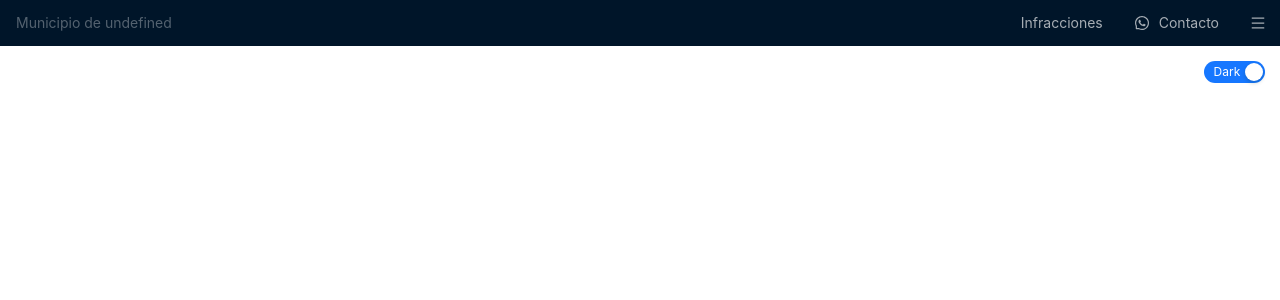
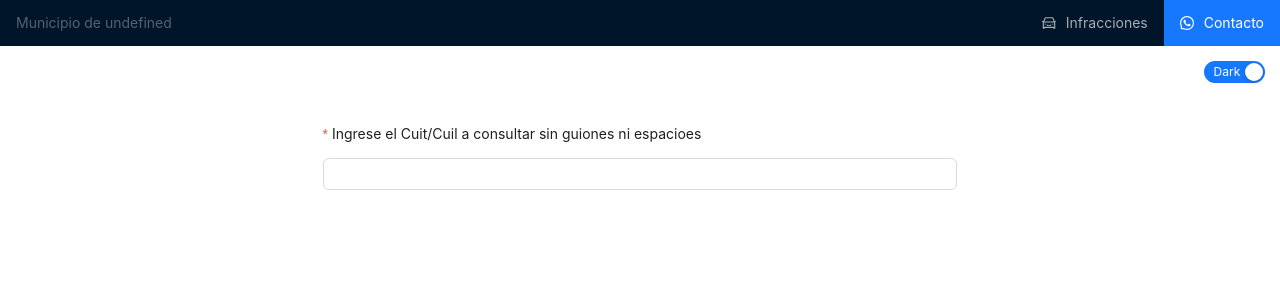
Before and after one commit to santi4246/app-municipio, a React (Create React App) app: page /infracciones in a window 1280 px wide. Shown: the top 300 px of the page. Built offline with nearby package versions, Linux system fonts and the light colour scheme.

Commit message:
feat/Navigation

```diff
--- a/package.json
+++ b/package.json
@@ -43,5 +43,8 @@
       "last 1 firefox version",
       "last 1 safari version"
     ]
+  },
+  "devDependencies": {
+    "react-router-dom": "^7.3.0"
   }
 }
--- a/src/App.css
+++ b/src/App.css
@@ -1,78 +1,28 @@
+*{
+  padding: 0;
+  margin: 0;
+  box-sizing: border-box;
+}
+
 .App {
   text-align: center;
 }
 
-.App-logo {
-  height: 40vmin;
-  pointer-events: none;
+.content {
+  display: flex;
+  flex-direction: column;
+  align-items: center;
+  justify-content: flex-start;
+  position: relative;
+  height: 85vh;
+  width: 90%;
+  margin: 0 auto;
 }
 
-.sidebar {
-  display: none;
-  flex-direction: column;
-  align-items: flex-start;
-  justify-content: flex-start;
-  position: fixed;
-  top: 0;
-  right: 0;
-  height: 100vh;
-  width: 250px;
-  z-index: 999;
-  background-color: white;
-  backdrop-filter: blur(10px);
-  box-shadow: -10px 0 10px rgba(0, 0, 0, 0.1);
-}
-
-.sidebar li {
-  width: 100%;
-}
-
-.sidebar a {
-  width: 100%;
-}
-
-.menu-button{
-  display: none;
-}
-
-@media (prefers-reduced-motion: no-preference) {
-  .App-logo {
-    animation: App-logo-spin infinite 20s linear;
-  }
-  .hideMobile {
-    display: none;
-  }
-  .menu-button{
-    display: block;
-  }
+.space {
+  padding: 20px;
 }
 
 @media(max-width: 400px){
-  .sidebar {
-    width: 100%;
-  }
+
 }
-
-.App-header {
-  background-color: #282c34;
-  min-height: 100vh;
-  display: flex;
-  flex-direction: column;
-  align-items: center;
-  justify-content: center;
-  font-size: calc(10px + 2vmin);
-  color: white;
-}
-
-.App-link {
-  color: #61dafb;
-}
-
-@keyframes App-logo-spin {
-  from {
-    transform: rotate(0deg);
-  }
-  to {
-    transform: rotate(360deg);
-  }
-}
--- a/src/App.tsx
+++ b/src/App.tsx
@@ -1,70 +1,17 @@
+import { Route, Routes } from 'react-router-dom';
 import './App.css';
-import { Menu, MenuTheme, Switch, type MenuProps } from 'antd';
-import { MenuOutlined, WhatsAppOutlined } from '@ant-design/icons';
-import { useState } from 'react';
-
-type MenuItem = Required<MenuProps>['items'][number];
-
-const showSideBar = () => {
-  console.log("Show Menu");
-  /* const sidebar = document.querySelector('.sidebar');
-  sidebar.style.display = 'flex'; */
-}
-
-const items: MenuItem[] = [
-  {
-    label: `Municipio de ${process.env.REACT_APP_NOMBRE_MUNICIPIO}`,
-    key: 'logo',
-    style: { marginRight: 'auto', opacity: '0.5', pointerEvents: 'none' },
-  },
-  {
-    label: 'Infracciones',
-    key: 'infracciones',
-  },
-  {
-    label: 'Contacto',
-    key: 'contacto',
-    icon: <WhatsAppOutlined />,
-  },
-  {
-    label: '',
-    key: 'menu',
-    icon: <MenuOutlined />,
-    style: { opacity: '1', paddingRight: '5px' },
-    onClick: () => showSideBar
-  },
-];
+import FormContact from './components/Contact/FormContact';
+import Home from './components/Home/Home';
+import MainLayout from './components/MainLayout/MainLayout';
 
 function App() {
-  const [current, setCurrent] = useState('');
-  const [theme, setTheme] = useState<MenuTheme>('dark');
-  const [hovered, setHovered] = useState(false);
-  const handleMouseEnter = () => setHovered(true);
-  const handleMouseLeave = () => setHovered(false);
-
-  const onClick: MenuProps['onClick'] = (e) => {
-    console.log('click ', e);
-    setCurrent(e.key);
-  };
-
-  const changeTheme = (value: boolean) => {
-    setTheme(value ? 'dark' : 'light');
-  };
-
   return (
-    <div>
-      <Menu onClick={onClick} selectedKeys={[current]} mode="horizontal" items={items} style = {{}} theme = { theme }/>
-      <Menu onClick={onClick} selectedKeys={[current]} mode="vertical" items={items} className = 'sidebar' theme = { theme }/>
-      <div style = {{ margin: '15px 15px' }}>
-      <Switch
-        checked={theme === 'dark'}
-        onChange={changeTheme}
-        checkedChildren="Dark"
-        unCheckedChildren="Light"
-        style = {{ display: 'flex', marginLeft: 'auto' }}
-      />
-      </div>
-    </div>
+    <MainLayout>
+      <Routes>
+        <Route path="/infracciones" element={<Home />} />
+        <Route path="/contact" element={<FormContact />} />
+      </Routes>
+    </MainLayout>
   )
 }
 
--- /dev/null
+++ b/src/components/Contact/FormContact.tsx
@@ -0,0 +1,15 @@
+import { Space } from 'antd';
+import { Content } from 'antd/es/layout/layout';
+import "../../App.css";
+
+const FormContact = () => {
+    return(
+        <Content className = 'content'>
+            <Space className = 'space'>
+                <h3>Página en construcción Home</h3>
+            </Space>
+        </Content>
+    )
+};
+
+export default FormContact;
--- /dev/null
+++ b/src/components/Home/Home.tsx
@@ -0,0 +1,34 @@
+import { Form, Input, Space } from 'antd';
+import { Content } from 'antd/es/layout/layout';
+import "../../App.css";
+
+const Home = () => {
+    return (
+        <Content className = 'content'>
+            <Space className = 'space'>
+                <Form
+                initialValues={{
+                    ["CuitCuil"]: "",
+                }}
+                style = {{ width: '100%' }}
+                >
+                    <Form.Item
+                    rules = {[
+                        { required: true, message: "Campo requerido" }
+                    ]}
+                    required
+                    name = { "CuitCuil" }
+                    label = "Ingrese el Cuit/Cuil a consultar sin guiones ni espacioes"
+                    labelCol={{ span: 24 }}
+                    wrapperCol={{ span: 24 }}
+                    style = {{ textAlign: 'center' }}
+                    >
+                        <Input />
+                    </Form.Item>
+                </Form>
+            </Space>
+        </Content>
+    )
+};
+
+export default Home;
--- /dev/null
+++ b/src/components/MainLayout/MainLayout.tsx
@@ -0,0 +1,20 @@
+import { MenuTheme } from "antd";
+import { ReactNode, useState } from "react";
+import NavBar from "../Menu/Navbar";
+
+interface LayoutProps {
+    children: ReactNode;
+  }
+
+const MainLayout = ({ children }: LayoutProps) => {
+    const [ theme, setTheme ] = useState<MenuTheme>('dark');
+    return (
+        <div>
+          <NavBar theme = { theme } setTheme = { setTheme } />
+          {/* Aquí se renderizan las rutas específicas */}
+          <main>{children}</main>
+        </div>
+      );
+};
+
+export default MainLayout;
--- /dev/null
+++ b/src/components/Menu/Navbar.tsx
@@ -0,0 +1,89 @@
+import { Menu, MenuTheme, Switch, type MenuProps } from 'antd';
+import { CarOutlined, MenuOutlined, WhatsAppOutlined } from '@ant-design/icons';
+import { useEffect, useState } from 'react';
+import { Link, useLocation } from 'react-router-dom';
+
+type MenuItem = Required<MenuProps>['items'][number];
+
+const items: MenuItem[] = [
+  {
+    label: '',
+    key: 'menu-sidebar',
+    icon: <MenuOutlined style={{ marginLeft: '6px' }} />,
+    style: { width: '30%', display: 'flex', alignSelf: 'center', justifyContent: 'center' }
+  },
+  {
+    label: `Municipio de ${process.env.REACT_APP_NOMBRE_MUNICIPIO}`,
+    key: 'logo',
+    style: { marginRight: 'auto', opacity: '0.5', pointerEvents: 'none' },
+  },
+  {
+    label: (<Link to={'/infracciones'}>Infracciones</Link>),
+    key: 'infracciones',
+    icon: <CarOutlined />,
+  },
+  {
+    label: (<Link to={'/contact'}>Contacto</Link>),
+    key: 'contact',
+    icon: <WhatsAppOutlined />,
+  }
+];
+
+const NavBar = (props: { theme: MenuTheme, setTheme: React.Dispatch<React.SetStateAction<MenuTheme>> }) => {
+  const [screenWidth, setScreenWidth] = useState(window.innerWidth);
+  const [current, setCurrent] = useState('');
+  const [collapsed, setCollapsed] = useState(false);
+  const location = useLocation();
+
+  useEffect(() => {
+    const handleResize = () => {
+      setScreenWidth(window.innerWidth);
+    };
+    window.addEventListener('resize', handleResize);
+    return () => {
+      window.removeEventListener('resize', handleResize);
+    };
+  }, []);
+
+  useEffect(() => {
+    location.pathname === '/' ? setCurrent('infracciones') : setCurrent('contact');
+  }, []);
+
+  const onClick: MenuProps['onClick'] = (e) => {
+    setCurrent(e.key);
+    if (e.key === 'menu-sidebar') {
+      setCollapsed(!collapsed);
+    }
+  };
+
+  const changeTheme = (value: boolean) => {
+    props.setTheme(value ? 'dark' : 'light');
+  };
+
+  return (
+    <div>
+      <Menu onClick={onClick} selectedKeys={[current]} mode="horizontal" items={items.filter(e => e?.key !== 'menu-sidebar')} theme={props.theme} style={{ display: screenWidth <= 750 ? 'none' : 'flex' }} />
+      <Menu
+        defaultSelectedKeys={[current]}
+        defaultOpenKeys={[current]}
+        mode="inline"
+        theme="dark"
+        inlineCollapsed={collapsed}
+        items={items.filter(e => e?.key !== 'logo')}
+        style={{ marginLeft: 'auto', display: screenWidth <= 750 ? 'flex' : 'none', flexDirection: 'column', width: collapsed ? '15%' : '25%' }}
+        onClick={onClick}
+      />
+      <div style = {{ margin: '15px 15px' }}>
+          <Switch
+            checked = { props.theme === 'dark' }
+            onChange = { changeTheme }
+            checkedChildren = "Dark"
+            unCheckedChildren = "Light"
+            style = {{ display: 'flex', marginLeft: 'auto' }}
+          />
+          </div>
+    </div>
+  )
+};
+
+export default NavBar;
--- a/src/index.tsx
+++ b/src/index.tsx
@@ -3,13 +3,16 @@ import ReactDOM from 'react-dom/client';
 import './index.css';
 import App from './App';
 import reportWebVitals from './reportWebVitals';
+import { BrowserRouter } from 'react-router-dom';
 
 const root = ReactDOM.createRoot(
   document.getElementById('root') as HTMLElement
 );
 root.render(
   <React.StrictMode>
-    <App />
+    <BrowserRouter>
+      <App />
+    </BrowserRouter>
   </React.StrictMode>
 );
 
```
Also changed, not shown: 1 other file (tests, documents, lock files or other folders).
